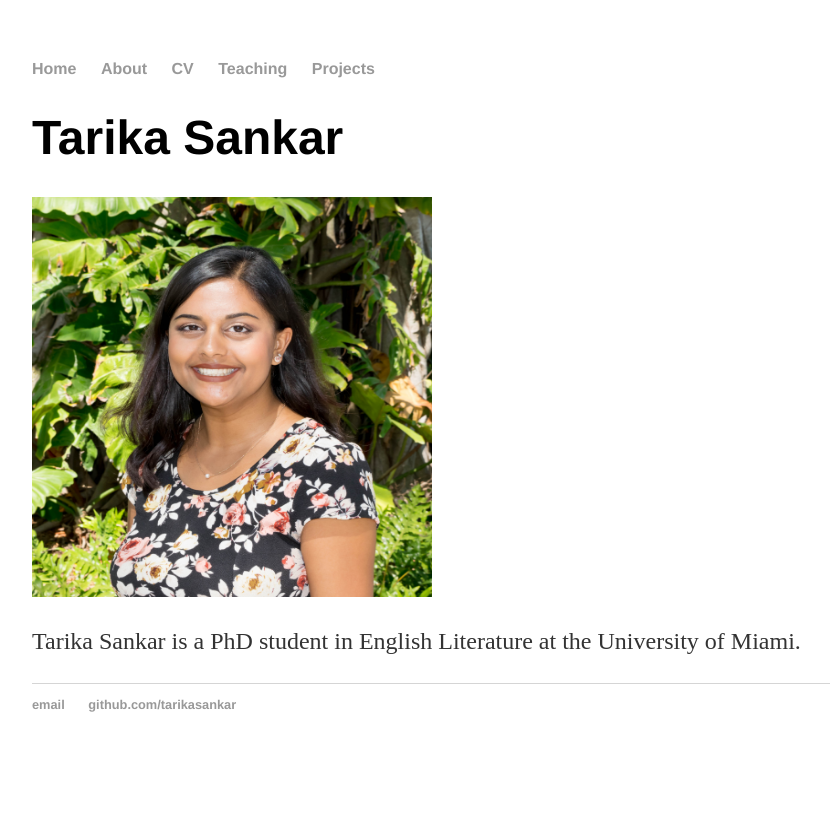
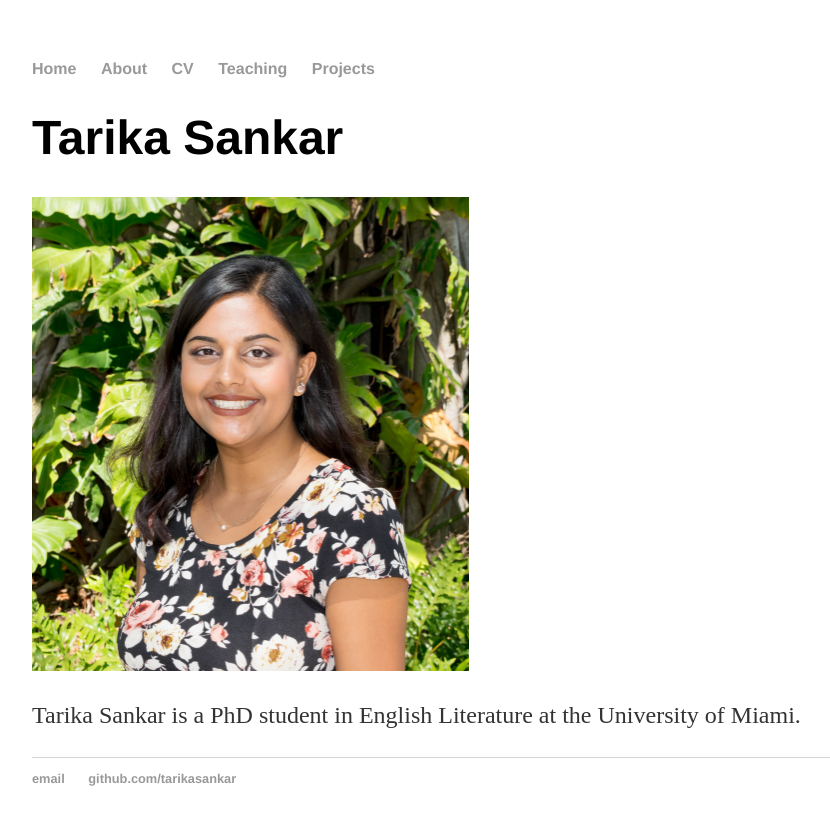
Before and after one commit to tarikasankar/tarikasankar.github.io, a Jekyll site: the page built from index.md, in a window 1280 px wide. Shown: the top 825 px of the page, without its empty margins (160-990 px from the left). Built offline with Jekyll 4.4.1, drawn with Linux system fonts in a browser that asks for light colours.

Commit message:
adjusted image dimensions

```diff
--- a/index.md
+++ b/index.md
@@ -4,6 +4,6 @@ title: Tarika Sankar
 ---
 <div class="blurb">
 	<h1>Tarika Sankar</h1>
-	<img src="Professional headshot.jpg" alt="Tarika Sankar" style="width:400px;height:400px;">
+	<img src="Professional headshot.jpg" alt="Tarika Sankar" style="width:437px;height:474px;">
 	<p>Tarika Sankar is a PhD student in English Literature at the University of Miami.</p>
 </div><!-- /.blurb -->
```
